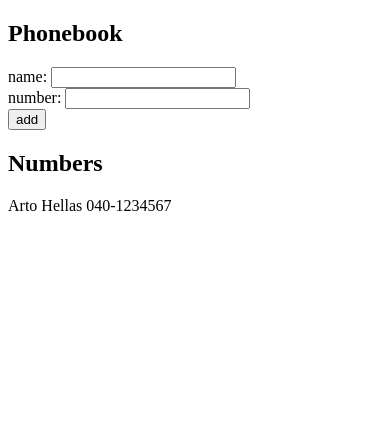
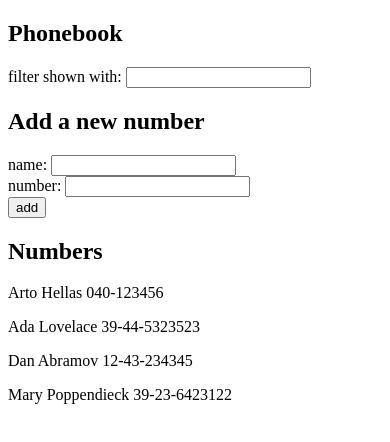
Before and after one commit to akskettu-hub/FullStackOpen, a React (Vite) app in the folder part02/phonebook/: page / in a window 390 px wide. Shown: the top 442 px of the page. Built offline with nearby package versions, Linux system fonts and the light colour scheme.

Commit message:
Did ex 2.9. Phonebook now has filtering. Note: If filtering string is empty, all entries are shown

```diff
--- a/part02/phonebook/src/App.jsx
+++ b/part02/phonebook/src/App.jsx
@@ -2,22 +2,32 @@
 
 const Entry = ({person}) => <p>{person.name} {person.number}</p>
 
-const Entries = ({persons}) => {
+// Returns all entries that pass the filter. If filter is an empty string, all entries are returned.
+const Entries = ({ persons, filter }) => {
   return (
     <div>
-      {persons.map(person => (<Entry key={person.name} person={person}/>))}
+      {persons
+        .filter(person =>
+          !filter || person.name.toLowerCase().includes(filter.toLowerCase())
+        )
+        .map(person => (
+          <Entry key={person.name} person={person}/>
+        ))
+      }
     </div>
   )
 }
 
 const App = () => {
   const [persons, setPersons] = useState([
-    { name: 'Arto Hellas',
-      number: '040-1234567'
-    }
+    { name: 'Arto Hellas', number: '040-123456', id: 1 },
+    { name: 'Ada Lovelace', number: '39-44-5323523', id: 2 },
+    { name: 'Dan Abramov', number: '12-43-234345', id: 3 },
+    { name: 'Mary Poppendieck', number: '39-23-6423122', id: 4 }
   ])
   const [newName, setNewName] = useState('')
   const [newNumber, setnewNumber] = useState('')
+  const [newFilter, setnewFilter] = useState('')
 
   const addNewName = (event) => {
     event.preventDefault()
@@ -47,9 +57,16 @@
     setnewNumber(event.target.value)
   }
 
+  const handleFilterChange = (event) => {
+    console.log(event.target.value)
+    setnewFilter(event.target.value)
+  }
+
   return (
     <div>
       <h2>Phonebook</h2>
+      <div>filter shown with: <input value={newFilter} onChange={handleFilterChange}/></div>
+      <h2>Add a new number</h2>
       <form onSubmit={addNewName}>
         <div>name: <input value={newName} onChange={handleNameChange}/></div>
         <div>number: <input value={newNumber} onChange={handleNumberChange}/></div>
@@ -58,7 +75,7 @@
         </div>
       </form>
       <h2>Numbers</h2>
-      <Entries persons={persons} />
+      <Entries persons={persons} filter={newFilter}/>
     </div>
   )
 }
```
